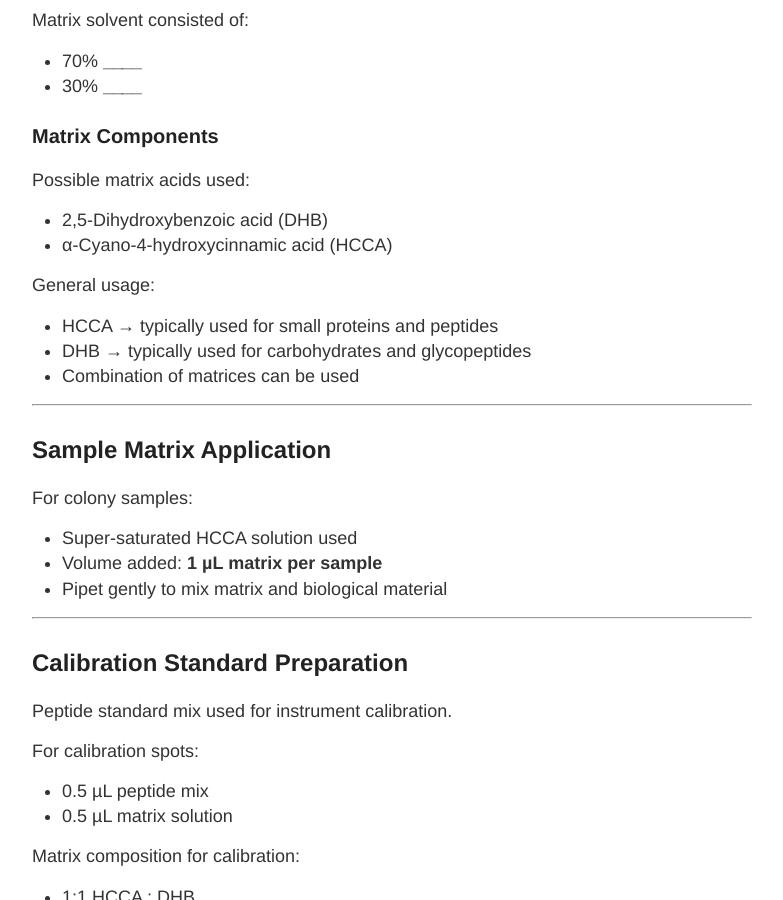
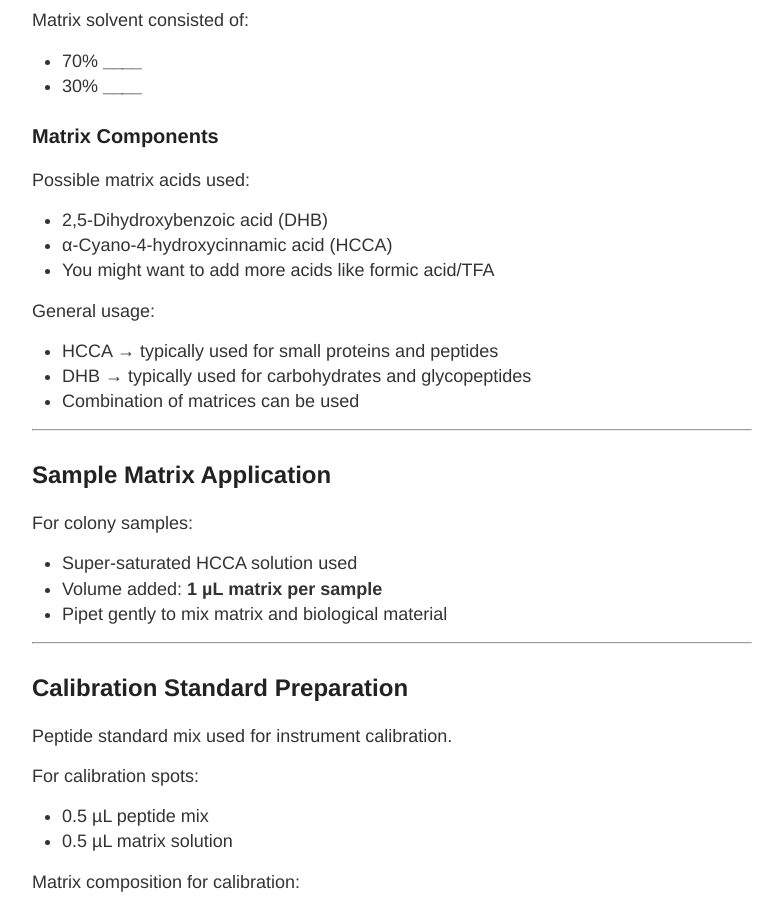
Before and after one commit to OfekRainish/OfekRainish_notebook, a Jekyll site: the page built from _posts/2026-02-12-MALDI Dry Drop Experiment – Sample Prep.md, in a window 1280 px wide and 900 px high, scrolled down 2321 px. Shown: the whole window, without its empty margins (248-1031 px from the left). Built offline with Jekyll 4.4.1, drawn with Linux system fonts in a browser that asks for light colours; our own code applies the rules of GitHub Pages for plain Markdown files; a file with an impossible date is left out.

Commit message:
Update 2026-02-12-MALDI Dry Drop Experiment – Sample Prep.md

```diff
--- a/_posts/2026-02-12-MALDI Dry Drop Experiment – Sample Prep.md
+++ b/_posts/2026-02-12-MALDI Dry Drop Experiment – Sample Prep.md
@@ -73,6 +73,7 @@ Matrix solvent consisted of:
 Possible matrix acids used:
 - 2,5-Dihydroxybenzoic acid (DHB)
 - α-Cyano-4-hydroxycinnamic acid (HCCA)
+- You might want to add more acids like formic acid/TFA
 
 General usage:
 - HCCA → typically used for small proteins and peptides
```
